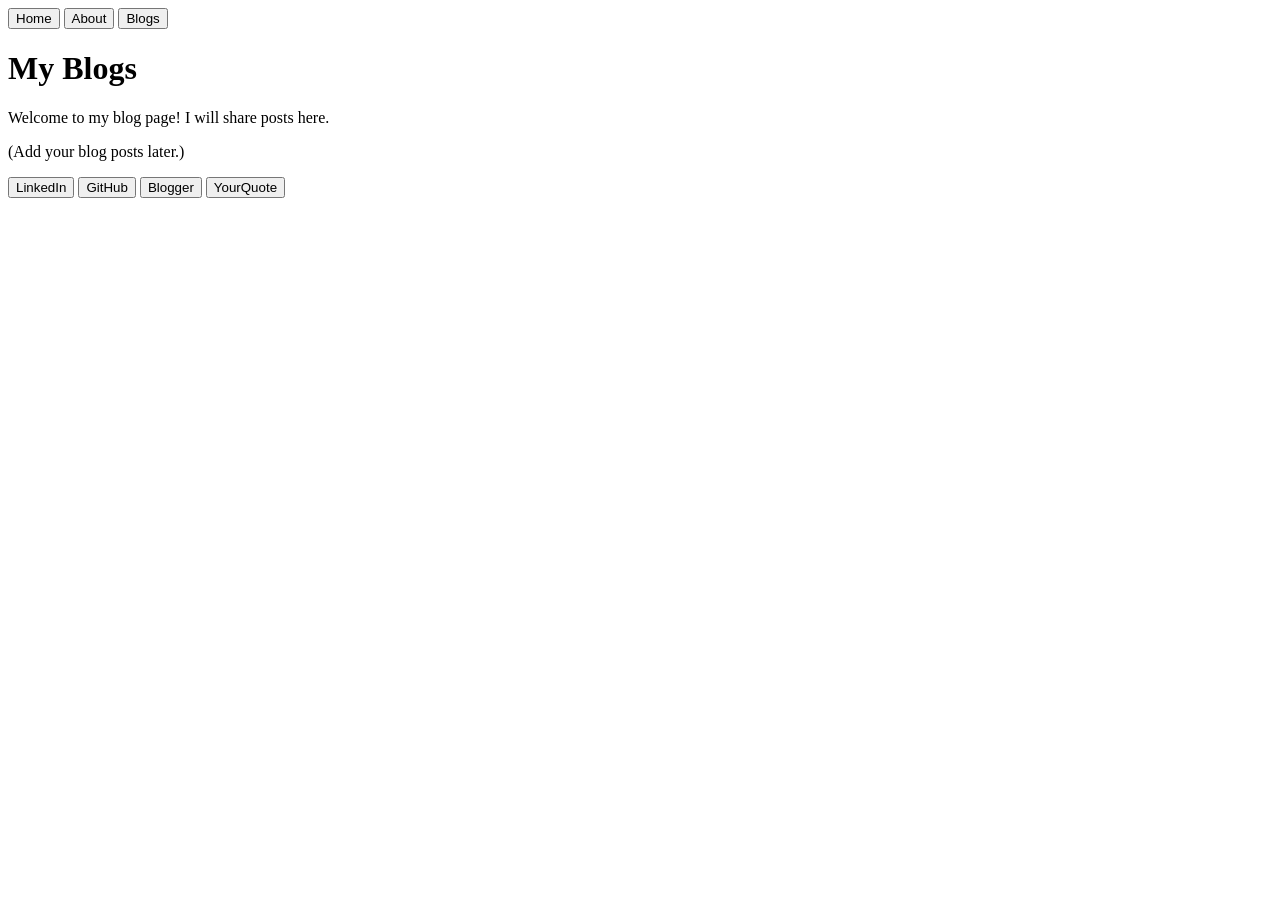
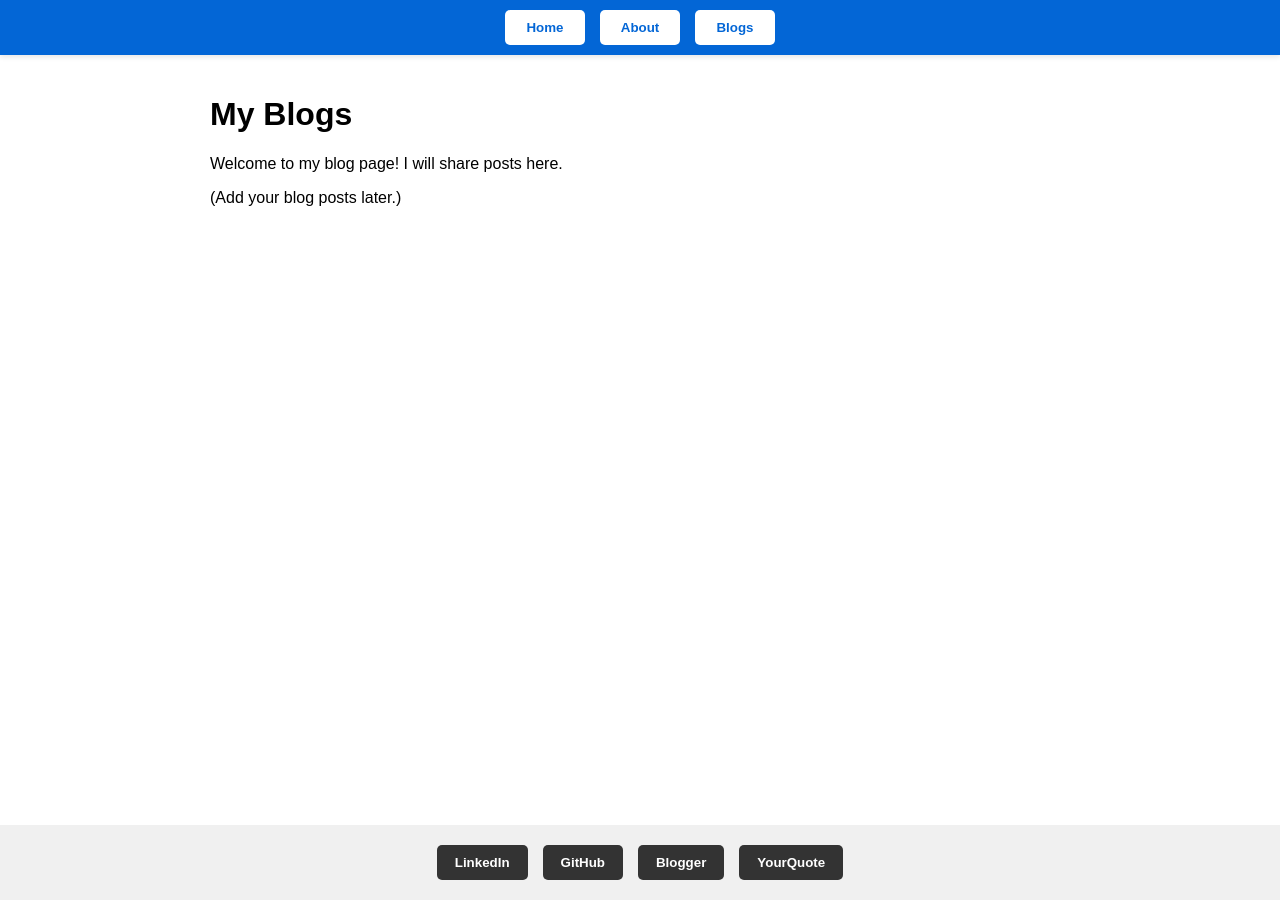
Before and after one commit to deepak-dkc95/deepak-dkc95.github.io, a Jekyll site: the page built from blogs.md, in a window 1280 px wide. Built offline with Jekyll 4.4.1, drawn with Linux system fonts in a browser that asks for light colours; our own code applies the rules of GitHub Pages for plain Markdown files.

Commit message:
Adding default.css

```diff
--- a/_layouts/default.html
+++ b/_layouts/default.html
@@ -2,7 +2,7 @@
 <html>
 <head>
   <meta name="viewport" content="width=device-width, initial-scale=1" />
-  <link rel="stylesheet" href="/_layouts/default.css">
+  <link rel="stylesheet" href="{{ '/assets/css/default.css' | relative_url }}">
 </head>
 <body>
   <div class="wrapper">
```
Also changed, not shown: assets/css/default.css (renamed from _layouts/default.css).
